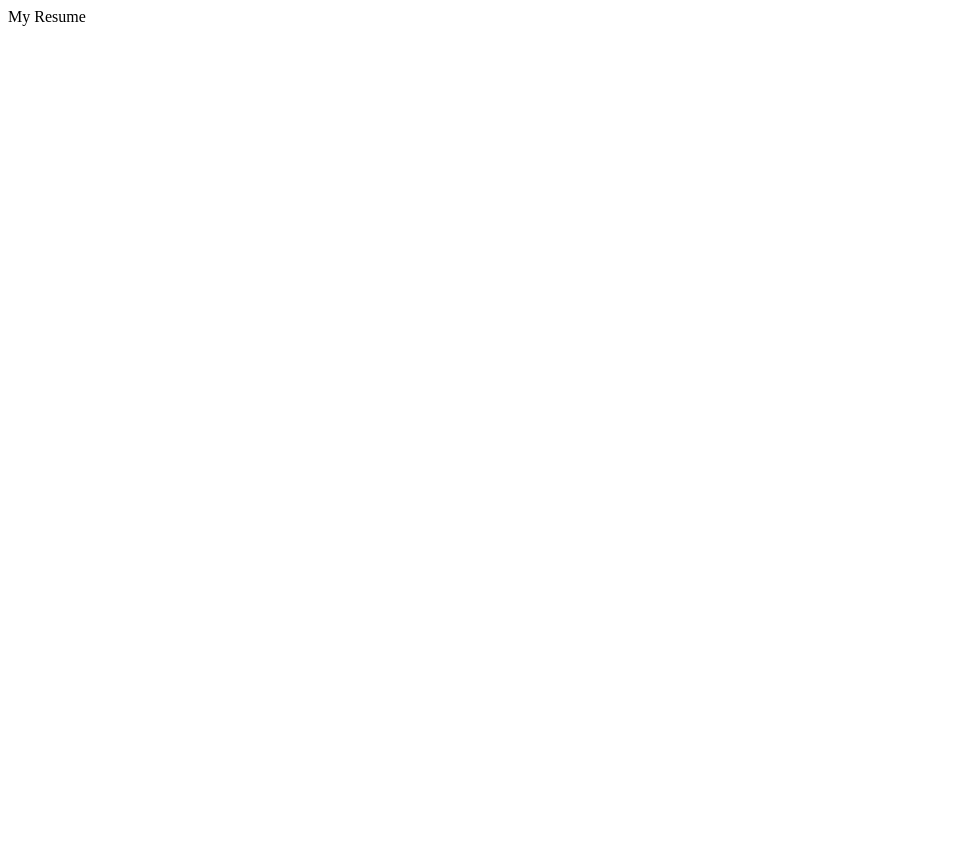
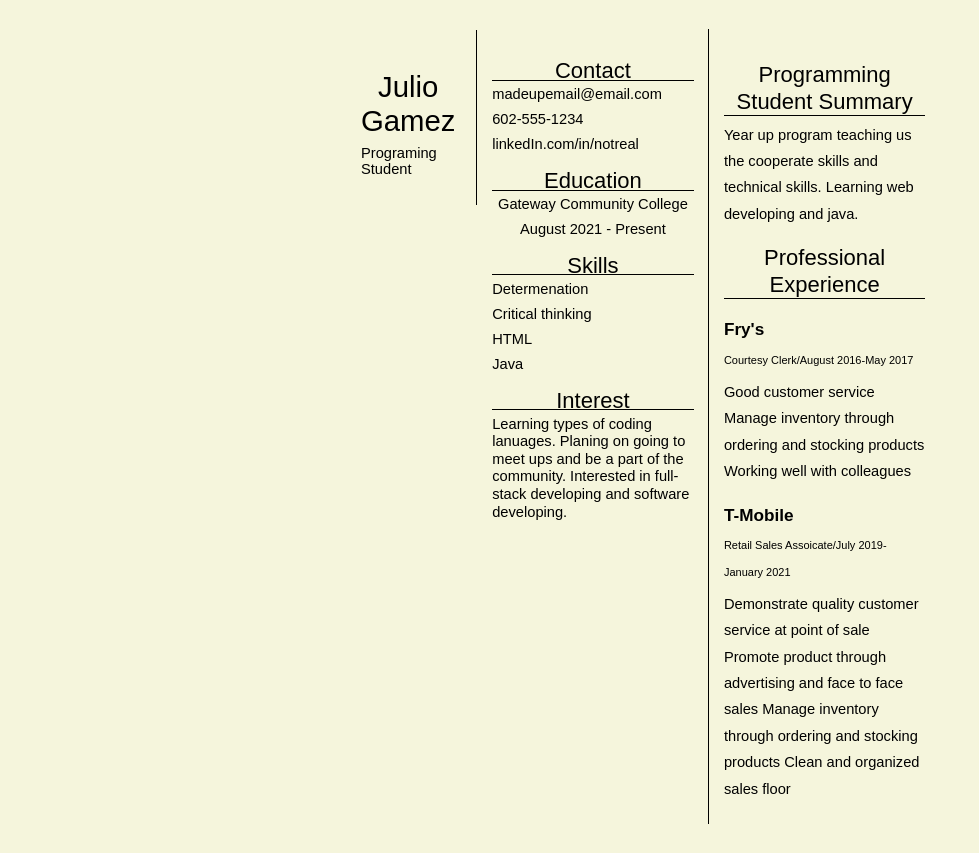
Before and after one commit to JulioG1365/resume, a plain HTML site: page index.html in a window 1280 px wide. Shown: the whole page, without its empty margins (0-979 px from the left). Before the commit the page ends 800 px from the top, so only its background shows below. Drawn offline with Linux system fonts and the light colour scheme.

Commit message:
Update index.html

```diff
--- a/index.html
+++ b/index.html
@@ -1,9 +1,82 @@
 <!DOCTYPE html>
 <html>
+
     <head>
-        <title>Julios Resume</title>
+        <link rel="stylesheet" href="rstyle.css"/>
+        <title>
+            Julio's Resume
+        </title>
+
     </head>
     <body>
-        My Resume
+
+        <div id= "title">
+            <h1>Julio Gamez</h1>
+            <p>Programing Student</p>
+        </div>
+
+        <div id= "left">
+
+            <div id= "contact">
+                <h2>Contact</h2>
+                <p>madeupemail@email.com</p>
+                <p>602-555-1234</p>
+                <p>linkedIn.com/in/notreal</p>
+
+            </div>
+
+            <div id="education">
+                <h2>Education</h2>
+                <p>Gateway Community College</p>
+                <p>August 2021 - Present</p>
+
+            </div>
+
+            <div id="skills">
+                <h2>Skills</h2>
+                <p>Determenation</p>
+                <p>Critical thinking</p>
+                <p>HTML</p>
+                Java
+            </div>
+
+            <div id="interest">
+                <h2>Interest</h2>
+                <p>Learning types of coding lanuages. Planing on going to meet ups and be a part of the community. Interested in full-stack developing and software developing. </p>
+            </div>
+
+
+        </div>
+
+        <div id="right">
+            <div id="experience">
+                <div id="current-summary">
+                    <h2>Programming Student Summary </h2>
+                    <p>Year up program teaching us the cooperate skills and technical skills. Learning web developing and java.</p>
+                </div>
+                <div id="profeesional-experience">
+                    <h2>Professional Experience</h2>
+
+                    <h3>Fry's</h3>
+                    <p class= "date-range">Courtesy Clerk/August 2016-May 2017</p>
+                    <P> Good customer service
+                        Manage inventory through ordering and stocking products
+                        Working well with colleagues
+                        </P>
+
+
+                    <h3>T-Mobile</h3>
+                    <p class="date-range">Retail Sales Assoicate/July 2019-January 2021</p>
+                    <p>Demonstrate quality customer service at point of sale
+                        Promote product through advertising and face to face sales
+                        Manage inventory through ordering and stocking products
+                        Clean and organized sales floor</p>
+
+                </div>
+            </div>
+
+        </div>
+
+
     </body>
 </html>
```
